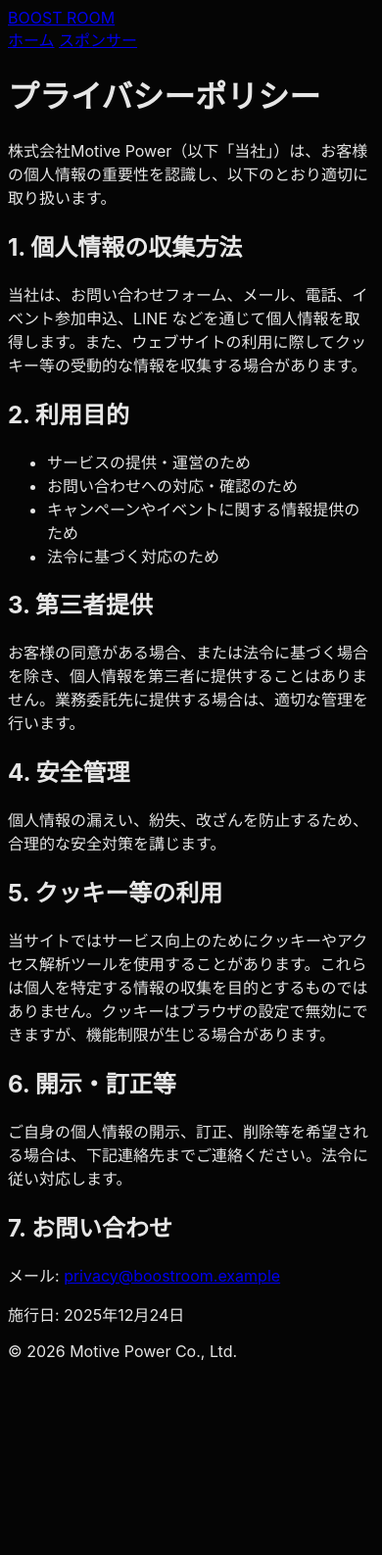
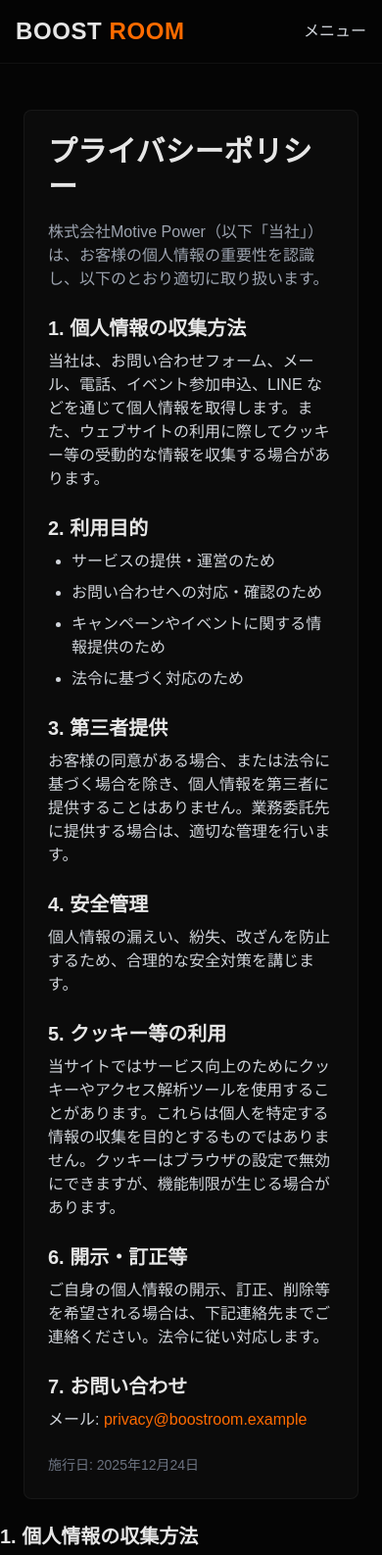
Before and after one commit to motive-shunsuke/boost-room, a plain HTML site: page BoostRoom HTML/privacy.html in a window 390 px wide. Shown: the top 1587 px of the page at 98% size. Before the commit the page ends 1397 px from the top, so only its background shows below. Drawn offline with nearby package versions, Linux system fonts and the light colour scheme.

Commit message:
Style privacy & terms pages to match site (Tailwind, header/footer, responsive layout)

```diff
--- a/BoostRoom HTML/privacy.html
+++ b/BoostRoom HTML/privacy.html
@@ -4,24 +4,85 @@
   <meta charset="utf-8">
   <meta name="viewport" content="width=device-width,initial-scale=1">
   <title>プライバシーポリシー — BOOST ROOM</title>
-  <link href="https://cdn.tailwindcss.com" rel="stylesheet">
-  <style>body{background:#050505;color:#e6e6e6;font-family:Inter,ui-sans-serif,system-ui,-apple-system,'Noto Sans JP',sans-serif}</style>
+  <script src="https://cdn.tailwindcss.com"></script>
+  <script>
+    tailwind.config = {
+      theme: {
+        extend: {
+          colors: {
+            'motive-orange': '#FF6B00',
+            'deep-black': '#050505'
+          },
+          fontFamily: {
+            sans: ['"Noto Sans JP"','sans-serif']
+          }
+        }
+      }
+    }
+  </script>
+  <style>body{background:var(--bg,#050505);color:#e6e6e6;}</style>
   <meta name="description" content="BOOST ROOM のプライバシーポリシー。個人情報の取得・利用・管理についてご案内します。">
 </head>
 <body class="antialiased">
-  <header class="py-6 px-6 border-b border-white/10">
-    <div class="max-w-5xl mx-auto flex items-center justify-between">
-      <a href="index.html" class="text-xl font-bold">BOOST <span class="text-[#FF6B00]">ROOM</span></a>
-      <nav class="space-x-4 text-sm text-gray-300">
+  <header class="bg-deep-black/90 fixed w-full z-30 backdrop-blur border-b border-white/5">
+    <div class="max-w-6xl mx-auto px-4 py-4 flex items-center justify-between">
+      <a href="index.html" class="text-2xl font-bold tracking-wide">BOOST <span class="text-motive-orange">ROOM</span></a>
+      <nav class="hidden md:flex space-x-6 text-sm text-gray-300">
         <a href="index.html" class="hover:text-white">ホーム</a>
         <a href="sponsor.html" class="hover:text-white">スポンサー</a>
       </nav>
+      <button class="md:hidden text-gray-300">メニュー</button>
     </div>
   </header>
 
-  <main class="max-w-5xl mx-auto p-6">
-    <h1 class="text-3xl font-bold mb-4">プライバシーポリシー</h1>
-    <p class="text-gray-400 mb-6">株式会社Motive Power（以下「当社」）は、お客様の個人情報の重要性を認識し、以下のとおり適切に取り扱います。</p>
+  <main class="max-w-4xl mx-auto p-6 pt-28">
+    <div class="bg-[#0b0b0b] border border-white/5 rounded-lg p-6">
+      <h1 class="text-3xl font-bold mb-4">プライバシーポリシー</h1>
+      <p class="text-gray-400 mb-6">株式会社Motive Power（以下「当社」）は、お客様の個人情報の重要性を認識し、以下のとおり適切に取り扱います。</p>
+
+      <section class="mb-6">
+        <h2 class="text-xl font-semibold mb-2">1. 個人情報の収集方法</h2>
+        <p class="text-gray-300">当社は、お問い合わせフォーム、メール、電話、イベント参加申込、LINE などを通じて個人情報を取得します。また、ウェブサイトの利用に際してクッキー等の受動的な情報を収集する場合があります。</p>
+      </section>
+
+      <section class="mb-6">
+        <h2 class="text-xl font-semibold mb-2">2. 利用目的</h2>
+        <ul class="list-disc pl-6 text-gray-300 space-y-2">
+          <li>サービスの提供・運営のため</li>
+          <li>お問い合わせへの対応・確認のため</li>
+          <li>キャンペーンやイベントに関する情報提供のため</li>
+          <li>法令に基づく対応のため</li>
+        </ul>
+      </section>
+
+      <section class="mb-6">
+        <h2 class="text-xl font-semibold mb-2">3. 第三者提供</h2>
+        <p class="text-gray-300">お客様の同意がある場合、または法令に基づく場合を除き、個人情報を第三者に提供することはありません。業務委託先に提供する場合は、適切な管理を行います。</p>
+      </section>
+
+      <section class="mb-6">
+        <h2 class="text-xl font-semibold mb-2">4. 安全管理</h2>
+        <p class="text-gray-300">個人情報の漏えい、紛失、改ざんを防止するため、合理的な安全対策を講じます。</p>
+      </section>
+
+      <section class="mb-6">
+        <h2 class="text-xl font-semibold mb-2">5. クッキー等の利用</h2>
+        <p class="text-gray-300">当サイトではサービス向上のためにクッキーやアクセス解析ツールを使用することがあります。これらは個人を特定する情報の収集を目的とするものではありません。クッキーはブラウザの設定で無効にできますが、機能制限が生じる場合があります。</p>
+      </section>
+
+      <section class="mb-6">
+        <h2 class="text-xl font-semibold mb-2">6. 開示・訂正等</h2>
+        <p class="text-gray-300">ご自身の個人情報の開示、訂正、削除等を希望される場合は、下記連絡先までご連絡ください。法令に従い対応します。</p>
+      </section>
+
+      <section class="mb-6">
+        <h2 class="text-xl font-semibold mb-2">7. お問い合わせ</h2>
+        <p class="text-gray-300">メール: <a class="text-motive-orange" href="mailto:privacy@boostroom.example">privacy@boostroom.example</a></p>
+      </section>
+
+      <p class="text-sm text-gray-500">施行日: 2025年12月24日</p>
+    </div>
+  </main>
 
     <section class="mb-6">
       <h2 class="text-xl font-semibold mb-2">1. 個人情報の収集方法</h2>
@@ -66,6 +127,6 @@
     <p class="text-sm text-gray-500">施行日: 2025年12月24日</p>
   </main>
 
-  <footer class="py-6 text-center text-sm text-gray-500">&copy; 2026 Motive Power Co., Ltd.</footer>
+  <footer class="py-8 text-center text-sm text-gray-500 border-t border-white/5 mt-12">&copy; 2026 Motive Power Co., Ltd.</footer>
 </body>
 </html>
```
Also changed, not shown: BoostRoom HTML/terms.html (+24 -8 lines).
